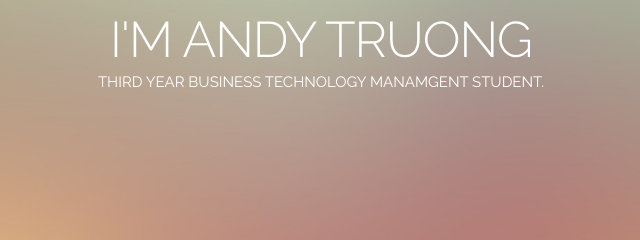
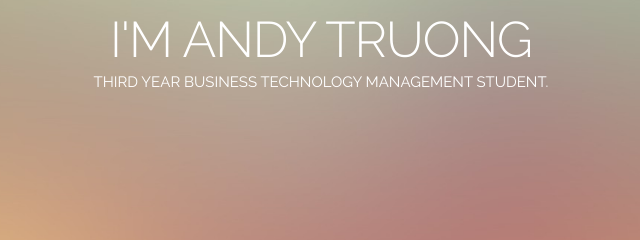
Before and after one commit to ndtrng/lorem, a plain HTML site: page index.html in a window 1280 px wide. Shown: the part 350-590 px from the top of the page, 319-959 px from the left. Drawn offline with nearby package versions, Linux system fonts and the light colour scheme; some packages are replaced by stand-ins of ours; a script that the page names is missing.

Commit message:
Update index.html

```diff
--- a/index.html
+++ b/index.html
@@ -42,7 +42,7 @@
     <div id="header">
       <div class="title">
         <h1> I'M ANDY TRUONG </h1>
-        <p>  THIRD YEAR BUSINESS TECHNOLOGY MANAMGENT STUDENT. </p>
+        <p>  THIRD YEAR BUSINESS TECHNOLOGY MANAGEMENT STUDENT. </p>
       </div>
     </div>
 
```
